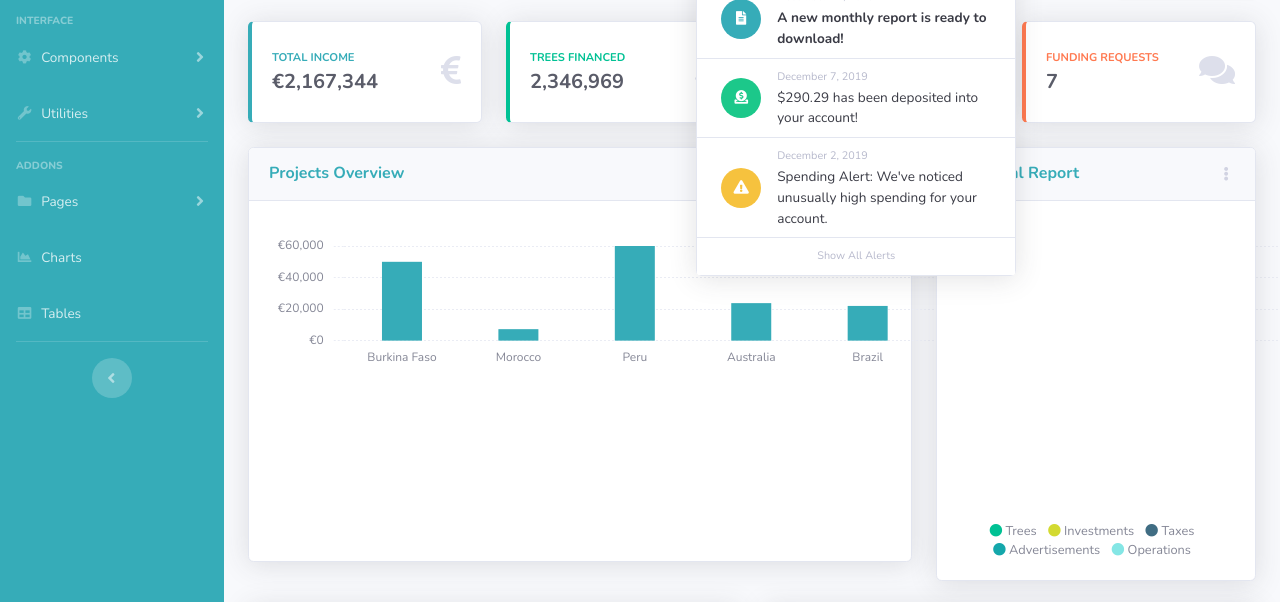
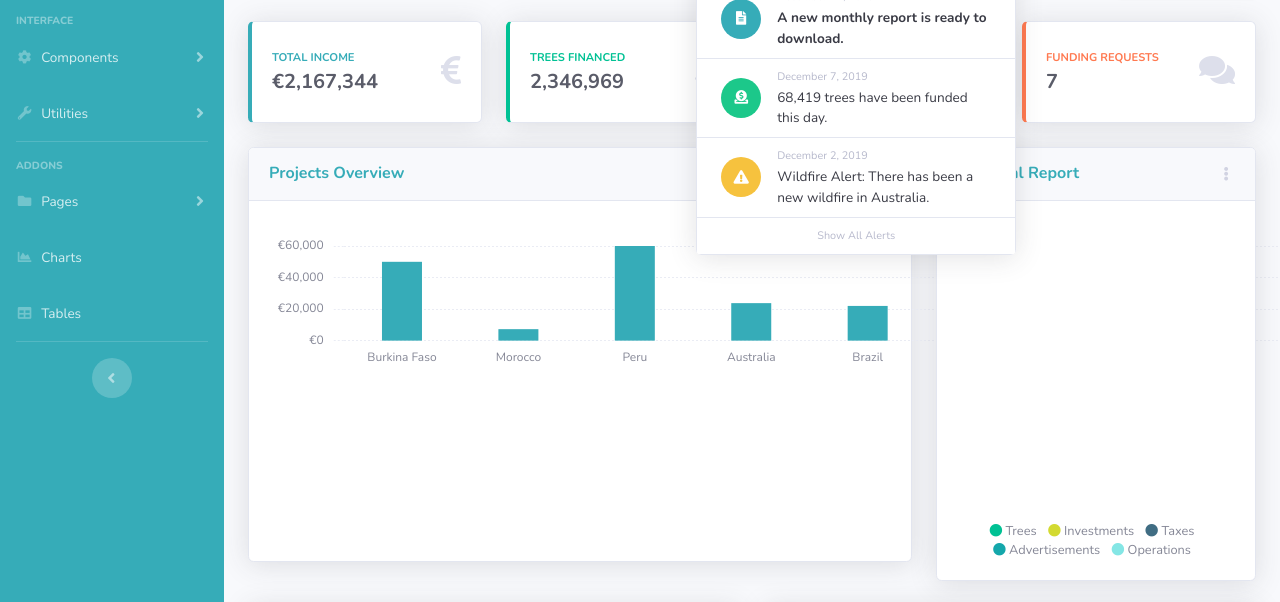
Before and after one commit to SaiKiru/cc14-sb-admin-2, a website with bundled scripts: page index.html in a window 1280 px wide. Both pictures are taken after a click on the button "3+". Shown: the part 131-733 px from the top of the page. Built offline with nearby package versions, Linux system fonts and the light colour scheme.

Commit message:
Change notifications content

```diff
--- a/index.html
+++ b/index.html
@@ -222,7 +222,7 @@
                                     </div>
                                     <div>
                                         <div class="small text-gray-500">December 12, 2019</div>
-                                        <span class="font-weight-bold">A new monthly report is ready to download!</span>
+                                        <span class="font-weight-bold">A new monthly report is ready to download.</span>
                                     </div>
                                 </a>
                                 <a class="dropdown-item d-flex align-items-center" href="#">
@@ -233,7 +233,7 @@
                                     </div>
                                     <div>
                                         <div class="small text-gray-500">December 7, 2019</div>
-                                        $290.29 has been deposited into your account!
+                                        68,419 trees have been funded this day.
                                     </div>
                                 </a>
                                 <a class="dropdown-item d-flex align-items-center" href="#">
@@ -244,7 +244,7 @@
                                     </div>
                                     <div>
                                         <div class="small text-gray-500">December 2, 2019</div>
-                                        Spending Alert: We've noticed unusually high spending for your account.
+                                        Wildfire Alert: There has been a new wildfire in Australia.
                                     </div>
                                 </a>
                                 <a class="dropdown-item text-center small text-gray-500" href="#">Show All Alerts</a>
```
